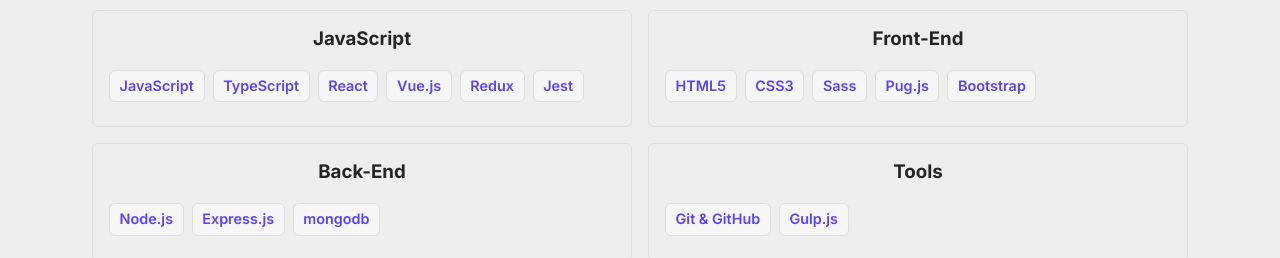
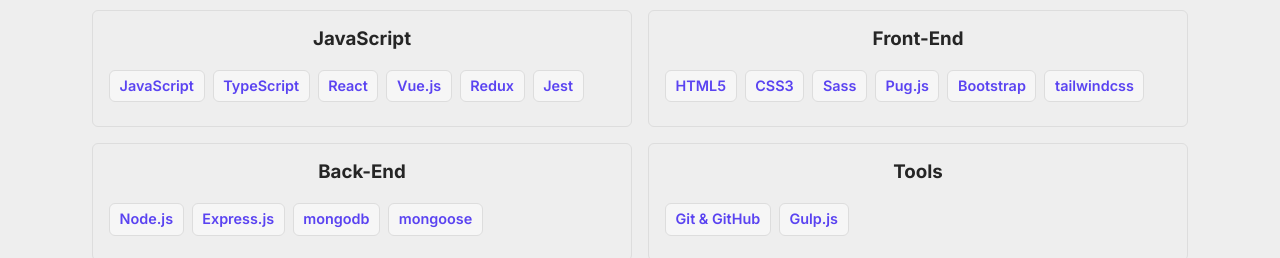
Before and after one commit to ittid/ittiddev.com, a React (Create React App) app: page / in a window 1280 px wide. Shown: the part 542-800 px from the top of the page. Built offline with nearby package versions, Linux system fonts and the light colour scheme; no server answers; a web font is replaced by a local one.

Commit message:
Update Skills.js

```diff
--- a/src/components/UI/organisms/Skills.js
+++ b/src/components/UI/organisms/Skills.js
@@ -17,9 +17,10 @@
             "Sass",
             "Pug.js",
             "Bootstrap",
+            "tailwindcss"
           ]}
         />
-        <SkillsMolecules title="Back-End" skills={["Node.js", "Express.js", "mongodb"]} />
+        <SkillsMolecules title="Back-End" skills={["Node.js", "Express.js", "mongodb", "mongoose"]} />
         <SkillsMolecules
           title="Tools"
           skills={["Git & GitHub", "Gulp.js",]}
```
